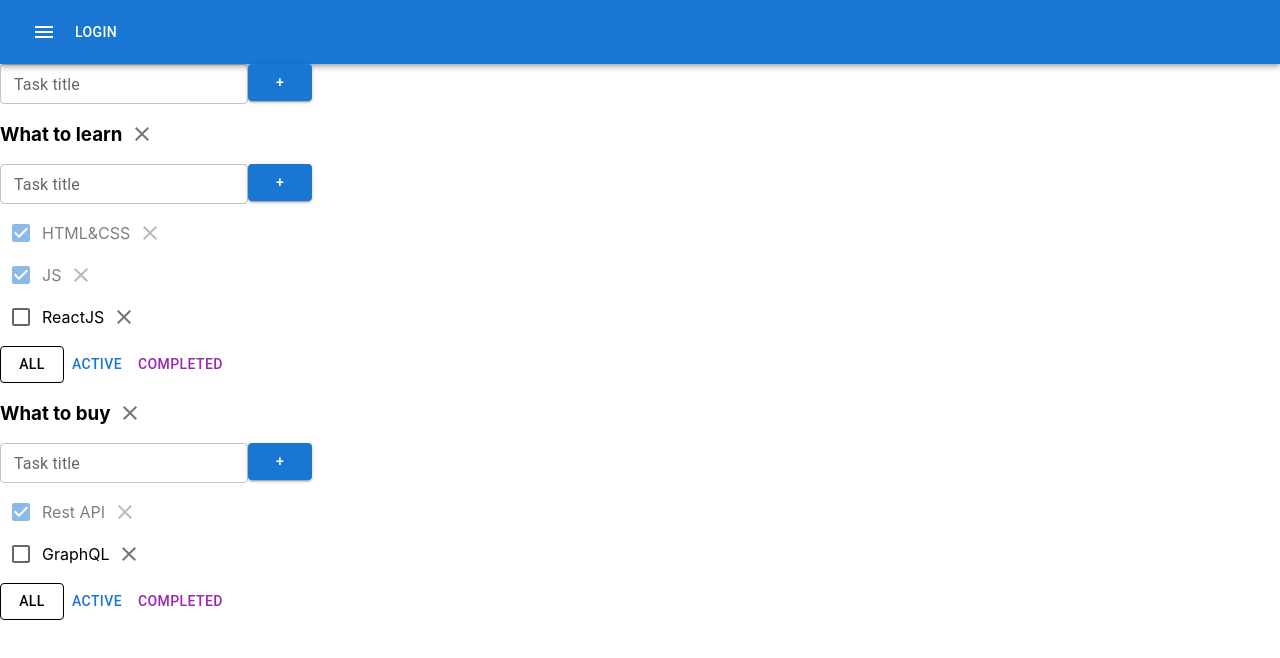
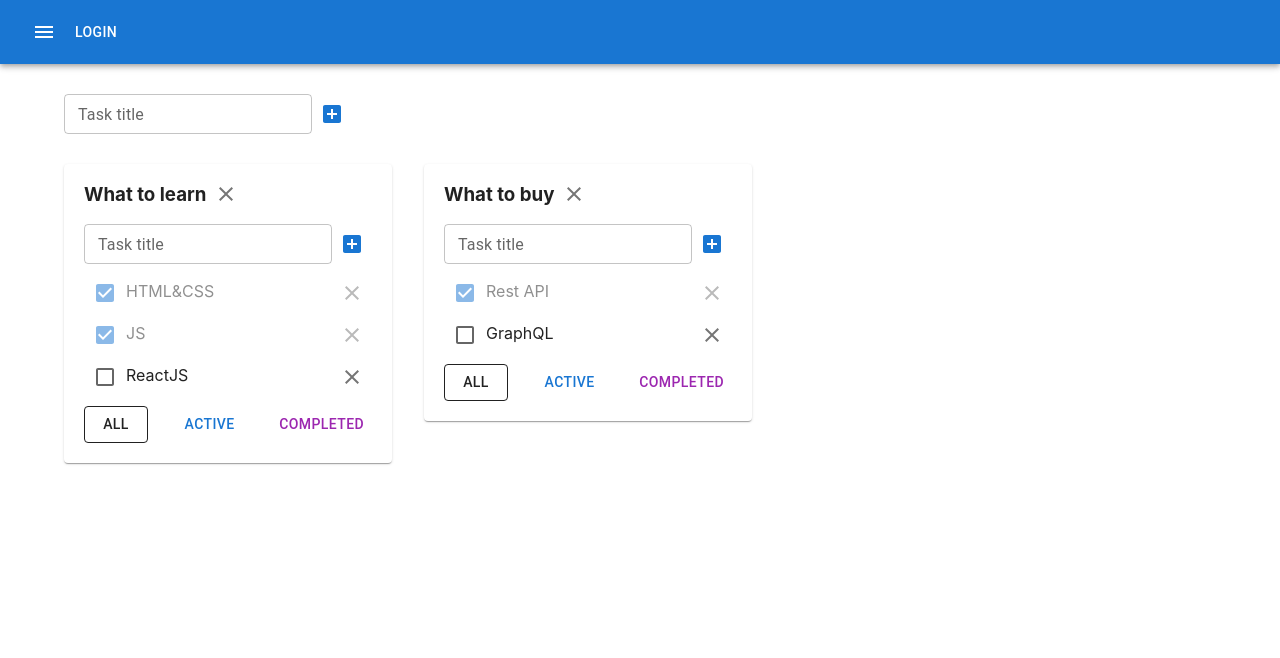
Before and after one commit to Setnad1177/todolist-advanced, a React (Create React App) app: page / in a window 1280 px wide. Shown: the top 658 px of the page. Built offline with nearby package versions, Linux system fonts and the light colour scheme.

Commit message:
Material UI style customization

```diff
--- a/src/AddItemForm.tsx
+++ b/src/AddItemForm.tsx
@@ -2,6 +2,8 @@
 import {ChangeEvent, KeyboardEvent, useState} from "react";
 import Button from '@mui/material/Button'
 import TextField from '@mui/material/TextField';
+import AddBoxIcon from '@mui/icons-material/AddBox'
+import IconButton from '@mui/material/IconButton'
 
 type PropsType = {
     addItem: (title:string) => void
@@ -44,9 +46,9 @@
                 onChange={changeItemHandler}
                 onKeyUp={addItemOnKeyUpHandler}
             />
-            <Button variant="contained" onClick={addItemHandler}>
-                +
-            </Button>
+            <IconButton onClick={addItemHandler} color={'primary'}>
+                <AddBoxIcon />
+            </IconButton>
 
         </div>
     )
--- a/src/App.tsx
+++ b/src/App.tsx
@@ -10,6 +10,9 @@
 import IconButton from "@mui/material/IconButton"
 import MenuIcon from "@mui/icons-material/Menu"
 //Material UI imports for App Bar end
+import Container from '@mui/material/Container'
+import Grid from '@mui/material/Grid2';
+import Paper from '@mui/material/Paper'
 
 // Type definitions for Task and Filter
 export type TaskType = {
@@ -136,7 +139,7 @@
     return (
         <div>
             {/*App Bar MUI*/}
-            <AppBar position="static">
+            <AppBar position="static" sx={{ mb: '30px' }}>
                 <Toolbar>
                     <IconButton color="inherit">
                         <MenuIcon/>
@@ -145,8 +148,14 @@
                 </Toolbar>
             </AppBar>
 
+            <Container fixed>
+                <Grid container sx={{ mb: '30px' }}>
+
             {/* Use AddItemForm to add a new todolist */}
             <AddItemForm addItem={addTodolist}/>
+                </Grid>
+
+                <Grid container spacing={4}>
 
             {/* Render the list of todolists */}
             {todolists.map((tl) => {
@@ -162,6 +171,8 @@
                 }
 
                 return (
+                    <Grid>
+                        <Paper sx={{ p: '0 20px 20px 20px' }}>
                     <Todolist
                         key={tl.id} // Use the todolist ID as a unique key
                         todolistId={tl.id} // Pass todolist ID to the Todolist component
@@ -176,8 +187,12 @@
                         updateTask={updateTask} // Pass the function to update a task title
                         updateTodolist={updateTodolist}
                     />
+                        </Paper>
+                    </Grid>
                 )
             })}
+                </Grid>
+            </Container>
         </div>
     )
 }
--- a/src/Todolist.tsx
+++ b/src/Todolist.tsx
@@ -4,13 +4,14 @@
 import {AddItemForm} from "./AddItemForm";
 import {EditableSpan} from "./EditableSpan";
 //Material UI
-import IconButton from '@mui/material/IconButton'
-import DeleteIcon from '@mui/icons-material/Delete'
-import ClearIcon from '@mui/icons-material/Clear';
-import Button from '@mui/material/Button';
-import Checkbox from '@mui/material/Checkbox';
-import List from '@mui/material/List'
-import ListItem from '@mui/material/ListItem'
+import IconButton from "@mui/material/IconButton"
+import DeleteIcon from "@mui/icons-material/Delete"
+import ClearIcon from "@mui/icons-material/Clear";
+import Button from "@mui/material/Button";
+import Checkbox from "@mui/material/Checkbox";
+import List from "@mui/material/List"
+import ListItem from "@mui/material/ListItem"
+import Box from "@mui/material/Box"
 
 type PropsType = {
     title: string
@@ -62,7 +63,7 @@
             <div className={"todolist-title-container"}>
                 <h3><EditableSpan value={title} onChange={updateTodolistHandler}/></h3>
                 <IconButton onClick={removeTodolistHandler}>
-                    <ClearIcon />
+                    <ClearIcon/>
                 </IconButton>
             </div>
             <AddItemForm addItem={addTaskCallback}/>
@@ -87,11 +88,18 @@
 
                             return <ListItem
                                 key={task.id}
+                                sx={{
+                                    p: 0,
+                                    justifyContent: "space-between",
+                                    opacity: task.isDone ? 0.5 : 1,
+                                }}
                                 disableGutters
                                 disablePadding
-                                className={task.isDone ? 'is-done' : ''}>
-                                <Checkbox checked={task.isDone} onChange={changeTaskStatusHandler} />
-                                <EditableSpan value={task.title} onChange={changeTaskTitleHandler}/>
+                                className={task.isDone ? "is-done" : ""}>
+                                <div>
+                                    <Checkbox checked={task.isDone} onChange={changeTaskStatusHandler}/>
+                                    <EditableSpan value={task.title} onChange={changeTaskTitleHandler}/>
+                                </div>
                                 <IconButton onClick={removeTaskHandler}>
                                     <ClearIcon/>
                                 </IconButton>
@@ -99,33 +107,34 @@
                         })}
                     </List>
             }
-            <div>
+
+            <Box sx={{display: "flex", justifyContent: "space-between"}}>{/*...*/}
                 <Button
-                    variant={filter === 'all' ? 'outlined' : 'text'}
-                    color={'inherit'}
-                    onClick={() => changeFilterTasksHandler('all')}
+                    variant={filter === "all" ? "outlined" : "text"}
+                    color={"inherit"}
+                    onClick={() => changeFilterTasksHandler("all")}
                 >
                     All
                 </Button>
 
                 <Button
-                    variant={filter === 'active' ? 'outlined' : 'text'}
-                    color={'primary'}
-                    onClick={() => changeFilterTasksHandler('active')}
+                    variant={filter === "active" ? "outlined" : "text"}
+                    color={"primary"}
+                    onClick={() => changeFilterTasksHandler("active")}
                 >
                     Active
                 </Button>
 
                 <Button
-                    variant={filter === 'completed' ? 'outlined' : 'text'}
-                    color={'secondary'}
-                    onClick={() => changeFilterTasksHandler('completed')}
+                    variant={filter === "completed" ? "outlined" : "text"}
+                    color={"secondary"}
+                    onClick={() => changeFilterTasksHandler("completed")}
                 >
                     Completed
                 </Button>
 
 
-            </div>
+            </Box>
         </div>
     )
 }
```
